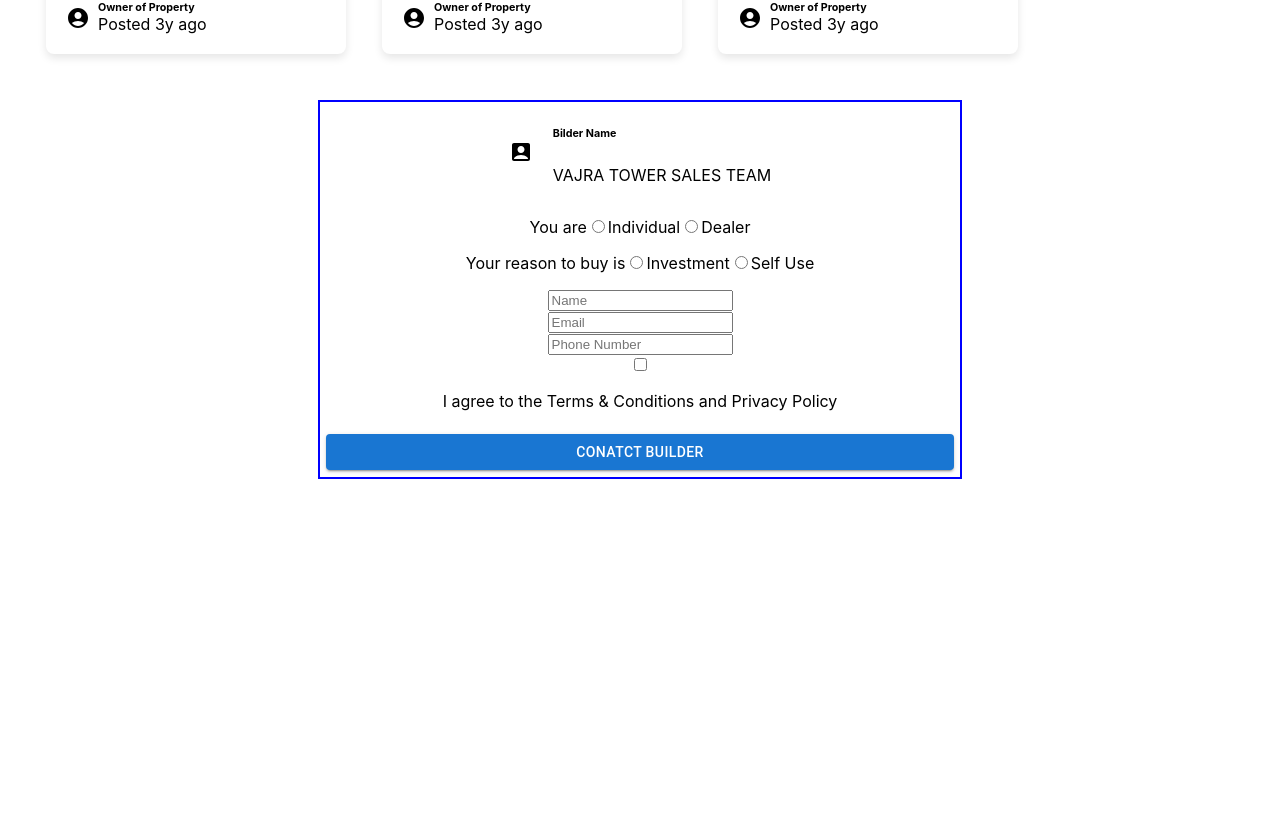
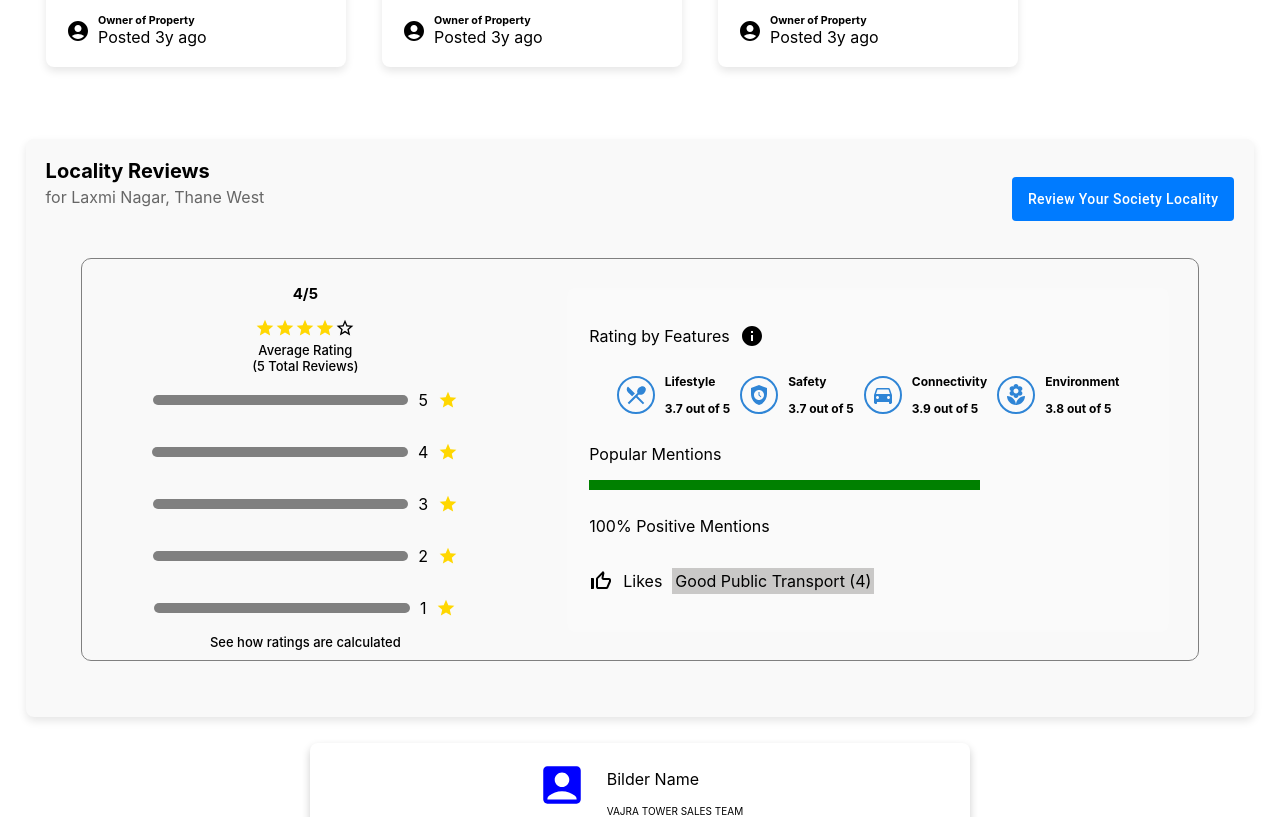
Before and after one commit to tarun-jaat/Property-wallah-, a React (Create React App) app: page /choose in a window 1280 px wide. Shown: the part 2240-3057 px from the top of the page. Before the commit the page ends 2719 px from the top, so only its background shows below. Built offline with nearby package versions, Linux system fonts and the light colour scheme; the HTML template or start-up script is replaced by a standard one.

Commit message:
Locality Review

```diff
--- a/src/components/BuiderDetails.js
+++ b/src/components/BuiderDetails.js
@@ -6,10 +6,10 @@
   return (
     <div style={main}>
         <div style={head}>
-            <AccountBoxIcon />
+            <AccountBoxIcon style={{color:"blue", fontSize:50}}/>
             <div>
-                <h6>Bilder Name</h6>
-                <p>VAJRA TOWER SALES TEAM</p>
+                <p>Bilder Name</p>
+                <p style={{fontSize:10, margin:0}}>VAJRA TOWER SALES TEAM</p>
             </div>
         </div>
         <div style={input}>
@@ -26,11 +26,11 @@
                 <label>Self Use</label>
             </p>
             <div>
-                <input type='text' placeholder='Name'/>
+                <input type='text' placeholder='Name' style={input}/>
                 <br/>
-            <input type='email' placeholder='Email'/>
+            <input type='email' placeholder='Email' style={input}/>
             <br/>
-            <input type='number' placeholder='Phone Number'/>
+            <input type='number' placeholder='Phone Number' style={input}/>
             <br/>
             <input type='checkbox'/>
             <p>I agree to the Terms & Conditions and Privacy Policy</p>
@@ -42,10 +42,12 @@
   )
 }
 const main={
-    backgroundColor:"rgba(255,255,255,0.1)",
-    border:"2px solid blue",
-    width:"50%",
-    margin:"auto"
+    backgroundColor: "rgba(255,255,255,0.1)",
+    boxShadow: "0 4px 8px rgba(0, 0, 0, 0.2)", // Adding a box shadow
+    width: "50%",
+    margin: "auto",
+    padding: "10px", // Added padding for better spacing
+    borderRadius: "8px"
 };
 const head={
     display:"flex",
@@ -54,7 +56,11 @@
     gap:20
 };
 const input={
-    textAlign:"center"
+    textAlign:"center",
+    padding:5,
+    margin:5,
+    border:'1px solid grey',
+    borderRadius:5
 };
 
 export default BuiderDetails
--- a/src/components/ChooseProject.js
+++ b/src/components/ChooseProject.js
@@ -6,6 +6,8 @@
 import { Button } from '@mui/material';
 import Explore from './Explore';
 import BuiderDetails from './BuiderDetails';
+import RatingFeatures from './RatingFeatures';
+import LocalityReview from './LocalityReview';
 
 const data = {
 
@@ -91,7 +93,10 @@
         <Explore/>
         <SocietyReview/>
         <ResidentReview/>
+        <LocalityReview/>
         <BuiderDetails/>
+
+
     </div>
   )
 }
--- a/src/components/LocalityReview.js
+++ b/src/components/LocalityReview.js
@@ -1,5 +1,7 @@
 import React from 'react';
-import Button from '@mui/material/Button'; // Importing Button component from Material-UI
+import Button from '@mui/material/Button';
+import RatingFeatures from './RatingFeatures';
+import RatingCard from './RatingCard';
 
 function LocalityReview() {
   // Define base styles
@@ -13,9 +15,8 @@
   };
 
   const headerStyles = {
-    display: 'flex', // Added display flex for alignment
+    display: 'flex',
     alignItems: 'center',
-
     justifyContent: 'space-between',
     flexWrap: 'wrap', // Allow wrapping for responsiveness
   };
@@ -51,13 +52,38 @@
     backgroundColor: '#0056b3',
   };
 
-  // Add media queries with JavaScript
+  const part2 = {
+    border: "1px solid grey",
+    borderRadius: 10,
+    display: 'flex',
+    flexWrap: 'wrap',
+    gap: 10,
+    justifyContent: 'center',
+    alignItems: 'center',
+    margin: "3%",
+  };
+
+  const part2Responsive = {
+    display: 'flex',
+    flexDirection: 'row', // Default to row layout
+    flexWrap: 'wrap',
+    gap: 10,
+    justifyContent: 'center',
+    alignItems: 'center',
+    margin: "3%",
+  };
+
+  // Update styles based on screen size
   const updateStylesForScreenSize = () => {
-     if (window.matchMedia('(max-width: 768px)').matches) {
+    if (window.matchMedia('(max-width: 480px)').matches) {
       return {
         ...containerStyles,
-        padding: '15px',
-        margin: '10px',
+        padding: '10px',
+        margin: '5px',
+        part2: {
+          ...part2,
+          flexDirection: 'column', // Stack items vertically on small screens
+        },
       };
     }
     if (window.matchMedia('(max-width: 768px)').matches) {
@@ -65,15 +91,13 @@
         ...containerStyles,
         padding: '15px',
         margin: '10px',
+        part2: part2Responsive,
       };
     }
-    if (window.matchMedia('(max-width: 480px)').matches) {
     return {
       ...containerStyles,
-        padding: '10px',
+      part2: part2,
     };
-    }
-    return containerStyles;
   };
 
   const [responsiveStyles, setResponsiveStyles] = React.useState(updateStylesForScreenSize);
@@ -90,33 +114,8 @@
   }, []);
 
   return (
-    <div style={responsiveStyles}>
-      <style>
-        {`
-          /* Responsive Styles */
-          @media (max-width: 768px) {
-            .header {
-              flex-direction: column;
-              align-items: flex-start;
-            }
-
-            .button {
-              margin-top: 12px;
-            }
-          }
-
-          @media (max-width: 480px) {
-            .heading {
-              font-size: 1rem;
-            }
-
-            .button {
-              padding: 8px 12px;
-              margin-top: 10px;
-            }
-          }
-        `}
-      </style>
+    <div>
+      <div style={{ ...responsiveStyles }}>
         <div style={headerStyles}>
           <div style={headStyles}>
             <h6 style={headingStyles}>Locality Reviews</h6>
@@ -130,6 +129,11 @@
             Review your Society Locality
           </Button>
         </div>
+        <div style={responsiveStyles.part2}>
+          <RatingCard />
+          <RatingFeatures />
+        </div>
+      </div>
     </div>
   );
 }
--- a/src/components/RatingCard.js
+++ b/src/components/RatingCard.js
@@ -1,22 +1,205 @@
-import React from 'react'
+// import React from 'react'
+// import StarBorderIcon from '@mui/icons-material/StarBorder';
+// import StarIcon from '@mui/icons-material/Star';
+// import { display, height, textAlign, width } from '@mui/system';
 
-const rating = [
-    {
-        "rate": 3.9,
-        "star":4,
-        "type": "Average Rating",
-        "total":5,
+// const rating = {
 
-    }
-]
+//         "rate": 3.9,
+//         "star":4,
+//         "type": "Average Rating",
+//         "total":5,
+//         "one":0,
+//         "two":0,
+//         "three":5,
+//         "four":8,
+//         "five":5
+// }
+// function RatingCard() {
+//   return (
+//     <div style={main}>
+//         <div style={part}>
+//             <p style={para1}>{rating.rate}/5</p>
+//             <div>
+//               <StarBorderIcon/>
+//               <StarBorderIcon/>
+//               <StarBorderIcon/>
+//               <StarBorderIcon/>
+//               <StarBorderIcon/>
+//             </div>
+//             <p style={para}>{rating.type}</p>
+//             <p style={para}>({rating.total} Total Reviews)</p>
+//         </div>
+//         <div>
+//           <div style={ratingBar}>
+//             <div style={bar}></div>
+//             <p>5</p>
+//             <StarIcon/>
+//           </div>
+//           <div style={ratingBar}>
+//             <div style={bar}></div>
+//             <p>5</p>
+//             <StarIcon/>
+//           </div>
+//           <div style={ratingBar}>
+//             <div style={bar}></div>
+//             <p>5</p>
+//             <StarIcon/>
+//           </div>
+//           <div style={ratingBar}>
+//             <div style={bar}></div>
+//             <p >5</p>
+//             <StarIcon/>
+//           </div>
+//           <div style={ratingBar}>
+//             <div style={bar}></div>
+//             <p>5</p>
+//             <StarIcon/>
+//           </div>
+//         </div>
+//         <p style={para}>See how ratings are calculated</p>
+//     </div>
+//   )
+// }
+
+// const bar={
+//   width:"60%",
+//   height:10,
+//   backgroundColor:"grey"
+// }
+// const ratingBar = {
+//   display:"flex",
+//   alignItems: "center",
+//   justifyContent: "center",
+
+//   gap:10,
+// }
+// const part = {
+//   textAlign: "center",
+// }
+// const main={
+//   width:"40%",
+//   borderRadius:10,
+//   textAlign: "center",
+//   padding:10
+// }
+// const para={
+//   fontSize:13,
+//   margin:0,
+//   fontWeight:"500"
+// }
+// const para1={
+//   fontSize:15,
+//   fontWeight:"700"
+// }
+// export default RatingCard
+
+
+import React from 'react';
+import StarBorderIcon from '@mui/icons-material/StarBorder';
+import StarIcon from '@mui/icons-material/Star';
+import { display, height, textAlign, width } from '@mui/system';
+
+const rating = {
+    "rate": 4,
+    "type": "Average Rating",
+    "total": 5,
+    "one": 0,
+    "two": 0,
+    "three": 5,
+    "four": 8,
+    "five": 5
+};
+
 function RatingCard() {
-  return (
-    <div>
-        <div>
-            <h6>{rating.rate}/5</h6>
+    const filledStars = Math.floor(rating.rate); // Get the number of filled stars
+    const halfStar = rating.rate % 1 !== 0; // Check if there is a fractional part in the rating
+    const totalReviews = Object.values(rating).reduce((acc, curr) => typeof curr === 'number' ? acc + curr : acc, 0);
+
+    return (
+        <div style={main}>
+            <div style={part}>
+                <p style={para1}>{rating.rate}/5</p>
+                <div>
+                    {Array.from({ length: 5 }, (_, i) => (
+                        i < filledStars ? (
+                            <StarIcon key={i} style={starStyle} />
+                        ) : (
+                            <StarBorderIcon
+                                key={i}
+                                style={{
+                                    ...starStyle,
+                                    color: i === filledStars && halfStar ? "gold" : undefined
+                                }}
+                            />
+                        )
+                    ))}
+                </div>
+                <p style={para}>{rating.type}</p>
+                <p style={para}>({rating.total} Total Reviews)</p>
+            </div>
+            <div>
+                {[5, 4, 3, 2, 1].map(star => {
+                    const starCount = rating[`${star}`];
+                    const percentage = (starCount / totalReviews) * 100; // Calculate percentage
+
+                    return (
+                        <div key={star} style={ratingBar}>
+                            <div style={{
+                                ...bar,
+                                background: `linear-gradient(to right, blue ${percentage}%, grey ${percentage}%)`
+                            }}></div>
+                            <p>{star}</p>
+                            <StarIcon style={starStyle} />
+                        </div>
+                    );
+                })}
+            </div>
+            <p style={para}>See how ratings are calculated</p>
         </div>
-    </div>
-  )
+    );
 }
 
-export default RatingCard
+const bar = {
+    width: "60%",
+    height: 10,
+    backgroundColor: "grey",
+    borderRadius: 5,
+};
+
+const ratingBar = {
+    display: "flex",
+    alignItems: "center",
+    justifyContent: "center",
+    gap: 10,
+};
+
+const part = {
+    textAlign: "center",
+};
+
+const main = {
+    width: "40%",
+    borderRadius: 10,
+    textAlign: "center",
+    padding: 10,
+    boxSizing: 'border-box'
+};
+
+const para = {
+    fontSize: 13,
+    margin: 0,
+    fontWeight: "500"
+};
+
+const para1 = {
+    fontSize: 15,
+    fontWeight: "700"
+};
+
+const starStyle = {
+    color: "gold",
+    fontSize: 20
+};
+
+export default RatingCard;
--- /dev/null
+++ b/src/components/RatingFeatures.js
@@ -0,0 +1,111 @@
+import React from 'react'
+import InfoIcon from '@mui/icons-material/Info';
+import LocalDiningIcon from '@mui/icons-material/LocalDining';
+import SafetyCheckIcon from '@mui/icons-material/SafetyCheck';
+import DirectionsCarIcon from '@mui/icons-material/DirectionsCar';
+import LocalFloristIcon from '@mui/icons-material/LocalFlorist';
+import ThumbUpOffAltIcon from '@mui/icons-material/ThumbUpOffAlt';
+import { borderRadius, display, fontSize, fontWeight, height, margin, padding, width } from '@mui/system';
+
+const data = {
+    life:3.7,
+    safe:3.7,
+    connect:3.9,
+    environment:3.8
+}
+function RatingFeatures() {
+  return (
+    <div style={main}>
+        <div style={head}>
+            <p>Rating by Features </p>
+            <InfoIcon/>
+        </div>
+        <div style={featureContainer}>
+            <div style={head}>
+                <LocalDiningIcon style={{border:"2px solid #2f85d6", padding:5, color:"#2f85d6", borderRadius:"50%"}}/>
+                <div>
+                    <p style={type}>Lifestyle</p>
+                    <p style={type}>{data.life} out of 5</p>
+                </div>
+            </div>
+            <div style={head}>
+                <SafetyCheckIcon style={{border:"2px solid #2f85d6", padding:5, color:"#2f85d6", borderRadius:"50%"}}/>
+                <div>
+                    <p style={type}>Safety</p>
+                    <p style={type}>{data.safe} out of 5</p>
+                </div>
+            </div>
+            <div style={head}>
+                <DirectionsCarIcon style={{border:"2px solid #2f85d6", padding:5, color:"#2f85d6", borderRadius:"50%"}}/>
+                <div>
+                    <p style={type}>Connectivity</p>
+                    <p style={type}>{data.connect} out of 5</p>
+                </div>
+            </div>
+            <div style={head}>
+                <LocalFloristIcon style={{border:"2px solid #2f85d6", padding:5, color:"#2f85d6", borderRadius:"50%"}}/>
+                <div>
+                    <p style={type}>Environment</p>
+                    <p style={type}>{data.environment} out of 5</p>
+                </div>
+            </div>
+        </div>
+        <div >
+            <p >Popular Mentions</p>
+            <div style={head}>
+                <div style={bar}></div>
+                <p>100%  Positive Mentions</p>
+            </div>
+        </div>
+        <div>
+            <div style={head}>
+                <ThumbUpOffAltIcon/>
+                <p>Likes</p>
+                <div >
+                    <p style={transport}>Good Public Transport (4)</p>
+                </div>
+            </div>
+        </div>
+    </div>
+  )
+}
+
+const main={
+    // margin:'2%',
+    backgroundColor: "rgba(255,255,255,0.1)",
+
+    width:"50%",
+    margin: "auto",
+    padding: "2%", // Added padding for better spacing
+    borderRadius: "8px"
+};
+const head={
+    display: 'flex',
+    alignItems: 'center',
+    gap:10,
+    flexWrap: 'wrap',
+};
+
+const bar={
+    width:"70%",
+    height:10,
+    backgroundColor:"green",
+
+};
+const transport={
+    backgroundColor:"#c9c8c7",
+    padding:3
+};
+const type={
+    padding:0,
+    fontSize:12,
+    fontWeight:"bold",
+};
+const featureContainer ={
+    display: "flex",
+    flexWrap:'wrap',
+    justifyContent:"center",
+    gap:10
+}
+
+export default RatingFeatures
--- a/src/components/SocietyReview.js
+++ b/src/components/SocietyReview.js
@@ -3,7 +3,7 @@
 
 function SocietyReview() {
   return (
-    <div>
+    <div style={{margin:"3%"}}>
         <div>
             <h4>Society Reviews</h4>
             <p>Vajra Towers Ratings and Reviews</p>
```
Lines whose indentation alone changed are shown as unchanged.
